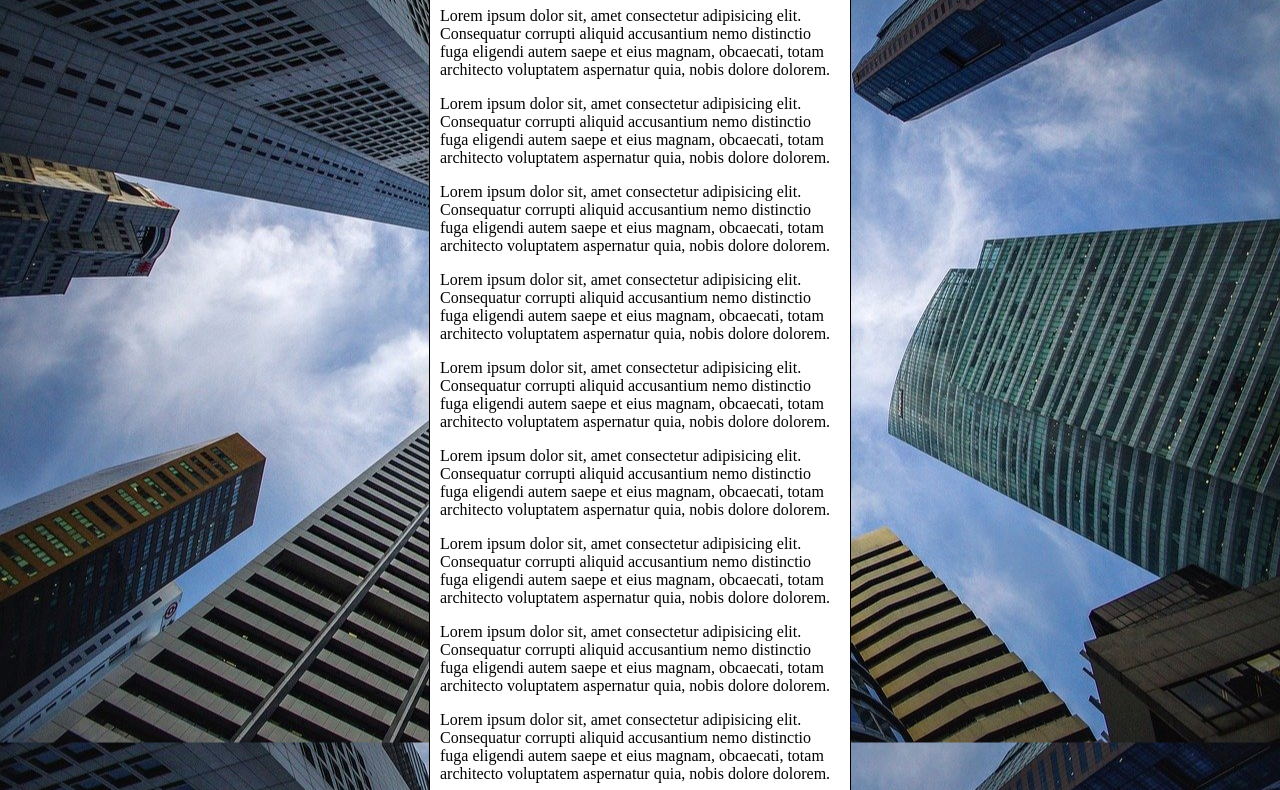
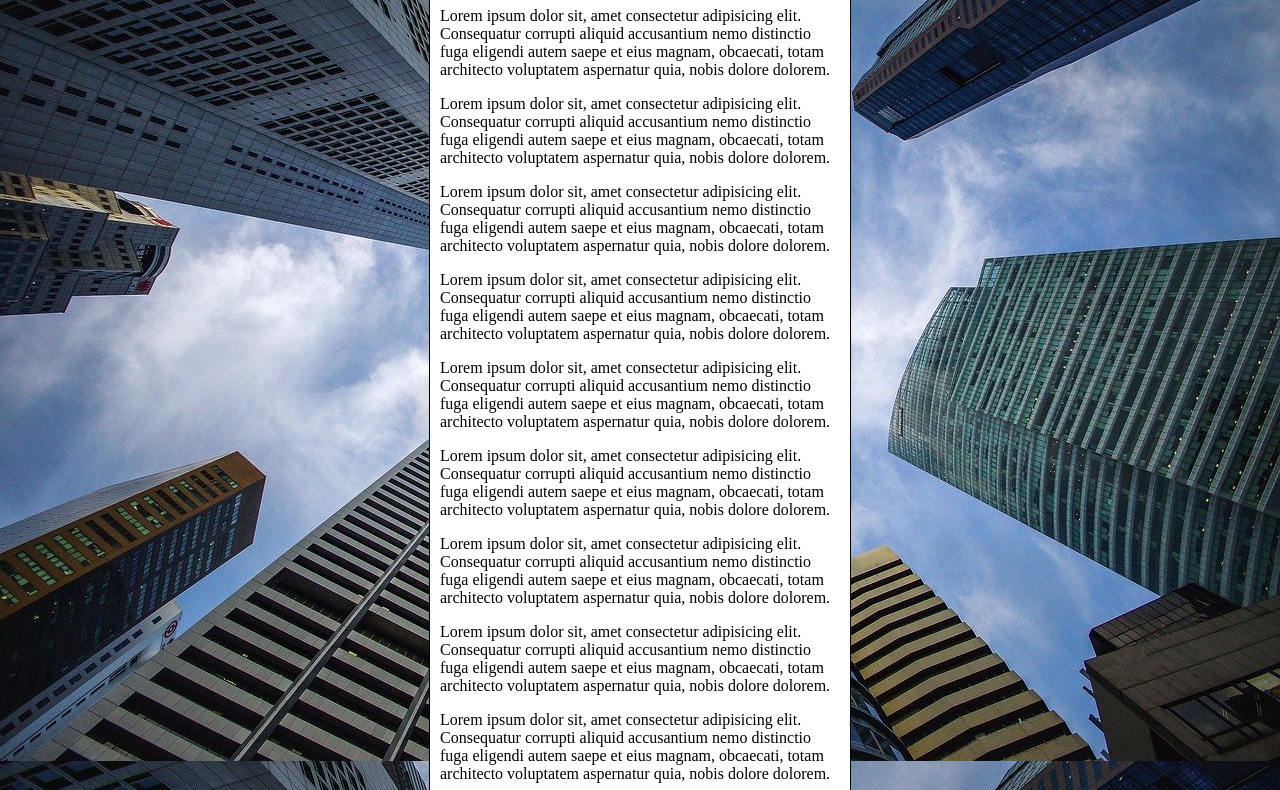
Before and after one commit to ericribeiro7/html_css, a plain HTML site: page Desafios/ex1/fundo 06.html in a window 1280 px wide. Shown: the part 92-882 px from the top of the page. Drawn offline with Linux system fonts and the light colour scheme.

Commit message:
Update fundo 06.html

```diff
--- a/Desafios/ex1/fundo 06.html
+++ b/Desafios/ex1/fundo 06.html
@@ -6,17 +6,22 @@
     <title>Teste</title>
     <style>
         body{
-            height: 100vh;
-            background-color: black;
+            /*background-color: black;
             background-image: url(imagens/wallpaper002.jpg);
             background-position: center center;
-            background-repeat: repeat;
+            background-repeat: repeat; <!--repetir ou nao repetir a imagem de fundo
+            background-size: cover;
+            background-attachment: fixed; <!--fixa a imagem de fundo para nao se mover
+            shorthand background : color > image > repeat > [size] > atachment
+            exemplo: */
+            height: 100vh; /* 100% da parte branca */
+            background: black url(imagens/wallpaper002.jpg) center center repeat fixed;
             background-size: cover;
         }
 
         main{
             background-color: white;
-            width: 400px;
+            max-width: 400px;
             padding: 10px;
             margin: auto;
             border: 1px solid black;
@@ -71,7 +76,7 @@
                                                             obcaecati, totam architecto voluptatem aspernatur quia, nobis dolore dolorem.</p>
                                                             <p>Lorem ipsum dolor sit, amet consectetur adipisicing elit.
                                                                 Consequatur corrupti aliquid accusantium nemo distinctio fuga eligendi autem saepe et eius magnam,
-                                                                obcaecati, totam architecto voluptatem aspernatur quia, nobis dolore dolorem.</p>100vh<p>Lorem ipsum dolor sit, amet consectetur adipisicing elit.
+                                                                obcaecati, totam architecto voluptatem aspernatur quia, nobis dolore dolorem.</p><p>Lorem ipsum dolor sit, amet consectetur adipisicing elit.
                                                                     Consequatur corrupti aliquid accusantium nemo distinctio fuga eligendi autem saepe et eius magnam,
                                                                     obcaecati, totam architecto voluptatem aspernatur quia, nobis dolore dolorem.</p>
                                                                     <p>Lorem ipsum dolor sit, amet consectetur adipisicing elit.
```
